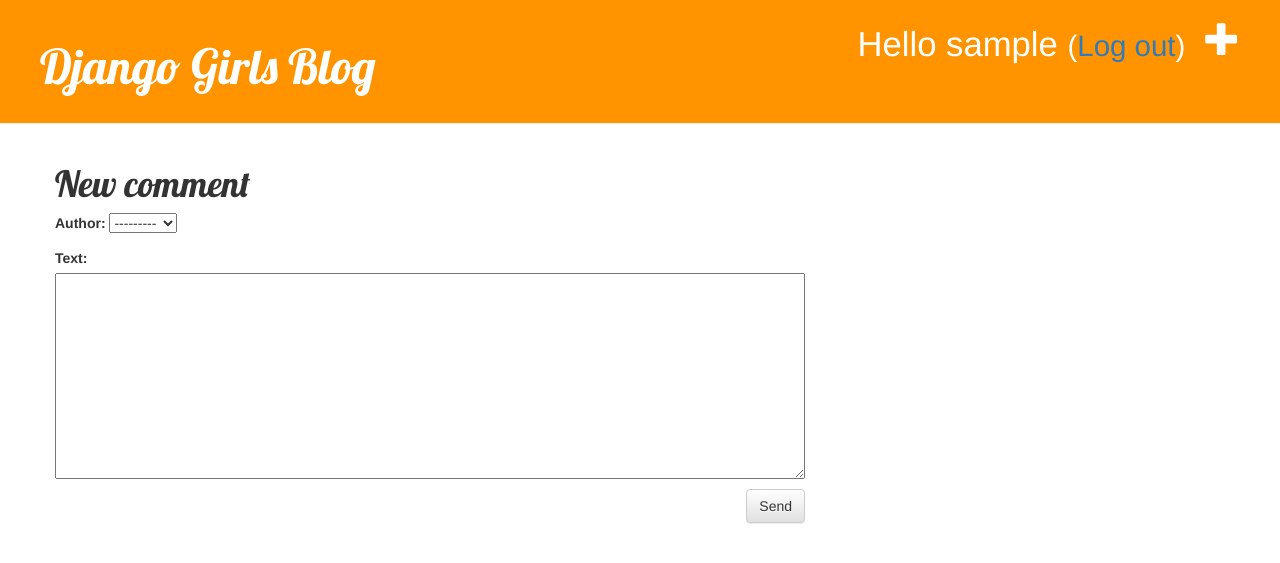
After one commit to SoeunLee/home-PSS, a Django app: page /post/1/comment/ in a window 1280 px wide. The commit adds this page. Shown: the top 563 px of the page. Run offline with Django 3.2, Linux system fonts and the light colour scheme; a user stored in the database is signed in; tables that the repository leaves empty hold one stand-in row (values such as "Sample post"); some libraries are stand-ins or nearby versions.

Commit message:
add comment function

```diff
--- a/blog/admin.py
+++ b/blog/admin.py
@@ -1,4 +1,5 @@
 from django.contrib import admin
-from .models import Post
+from .models import Post, Comment
 
 admin.site.register(Post)
+admin.site.register(Comment)
--- a/blog/forms.py
+++ b/blog/forms.py
@@ -1,8 +1,15 @@
 from django import forms
-from .models import Post
+from .models import Post, Comment
 
 class PostForm(forms.ModelForm):
 
     class Meta:
         model = Post
         fields = ('title', 'text',)
+
+
+class CommentForm(forms.ModelForm):
+
+    class Meta:
+        model = Comment
+        fields = ('author', 'text',)
--- a/blog/models.py
+++ b/blog/models.py
@@ -16,5 +16,27 @@ class Post(models.Model):
         self.published_date = timezone.now()
         self.save()
 
+    def approved_comments(self):
+        return self.comments.filter(approved_comment=True)
+
     def __str__(self):
         return self.title
+
+
+class Comment(models.Model):
+    post = models.ForeignKey('blog.Post', on_delete=models.CASCADE, related_name='comments')
+    author = models.ForeignKey(settings.AUTH_USER_MODEL, on_delete=models.CASCADE)
+    text = models.TextField()
+    created_date = models.DateTimeField(default=timezone.now)
+    approved_comment = models.BooleanField(default=True)
+
+    def approve(self):
+        self.approved_comment = True
+        self.save()
+
+    def disapprove(self):
+        self.approved_comment = False
+        self.save()
+
+    def __str__(self):
+        return self.text
--- a/blog/static/css/blog.css
+++ b/blog/static/css/blog.css
@@ -44,3 +44,7 @@ h1, h2, h3, h4 {
 .post h1 a, .post h1 a:visited {
     color: #000000;
 }
+
+.comment {
+    margin: 20px 0px 20px 20px;
+}
--- /dev/null
+++ b/blog/templates/blog/add_comment_to_post.html
@@ -0,0 +1,9 @@
+{% extends 'blog/base.html' %}
+
+{% block content %}
+    <h1>New comment</h1>
+    <form method="POST" class="post-form">{% csrf_token %}
+        {{ form.as_p }}
+        <button type="submit" class="save btn btn-default">Send</button>
+    </form>
+{% endblock %}
--- a/blog/templates/blog/post_list.html
+++ b/blog/templates/blog/post_list.html
@@ -8,6 +8,7 @@
             </div>
             <h1><a href="{% url 'post_detail' pk=post.pk %}">{{ post.title }}</a></h1>
             <p>{{ post.text|linebreaksbr }}</p>
+            Comments: {{ post.approved_comments.count }}
         </div>
     {% endfor %}
-{% endblock %}
+{% endblock content%}
--- a/blog/urls.py
+++ b/blog/urls.py
@@ -7,4 +7,8 @@ urlpatterns = [
     path('post/new', views.post_new, name='post_new'),
     path('post/<int:pk>/edit/', views.post_edit, name='post_edit'),
     path('post/<int:pk>/remove/', views.post_remove, name='post_remove'),
+    path('post/<int:pk>/comment/', views.add_comment_to_post, name='add_comment_to_post'),
+    path('comment/<int:pk>/remove/', views.comment_remove, name='comment_remove'),
+    path('comment/<int:pk>/approve/', views.comment_approve, name='comment_approve'),
+    path('comment/<int:pk>/disapprove/', views.comment_disapprove, name='comment_disapprove'),
 ]
--- a/blog/views.py
+++ b/blog/views.py
@@ -1,8 +1,8 @@
 from django.shortcuts import render, get_object_or_404, redirect
 from django.contrib.auth.decorators import login_required
 from django.utils import timezone
-from .models import Post
-from .forms import PostForm
+from .models import Post, Comment
+from .forms import PostForm, CommentForm
 
 # Create your views here.
 def post_list(request):
@@ -46,3 +46,36 @@ def post_remove(request, pk):
     post = get_object_or_404(Post, pk=pk)
     post.delete()
     return redirect('post_list')
+
+@login_required
+def add_comment_to_post(request, pk):
+    post = get_object_or_404(Post, pk=pk)
+    if request.method == "POST":
+        form = CommentForm(request.POST)
+        if form.is_valid():
+            comment = form.save(commit=False)
+            comment.author = request.user
+            comment.post = post
+            comment.save()
+            return redirect('post_detail', pk=post.pk)
+    else:
+        form = CommentForm()
+    return render(request, 'blog/add_comment_to_post.html', {'form': form})
+
+@login_required
+def comment_remove(request, pk):
+    comment = get_object_or_404(Comment, pk=pk)
+    comment.delete()
+    return redirect('post_detail', pk=comment.post.pk)
+
+@login_required
+def comment_approve(request, pk):
+    comment = get_object_or_404(Comment, pk=pk)
+    comment.approve()
+    return redirect('post_detail', pk=comment.post.pk)
+
+@login_required
+def comment_disapprove(request, pk):
+    comment = get_object_or_404(Comment, pk=pk)
+    comment.disapprove()
+    return redirect('post_detail', pk=comment.post.pk)
```
Also changed, not shown: blog/templates/blog/post_detail.html (+23 -0 lines), blog/migrations/0002_comment.py (added), blog/migrations/0003_auto_20201011_0453.py (added), blog/migrations/0004_auto_20201011_0455.py (added).
